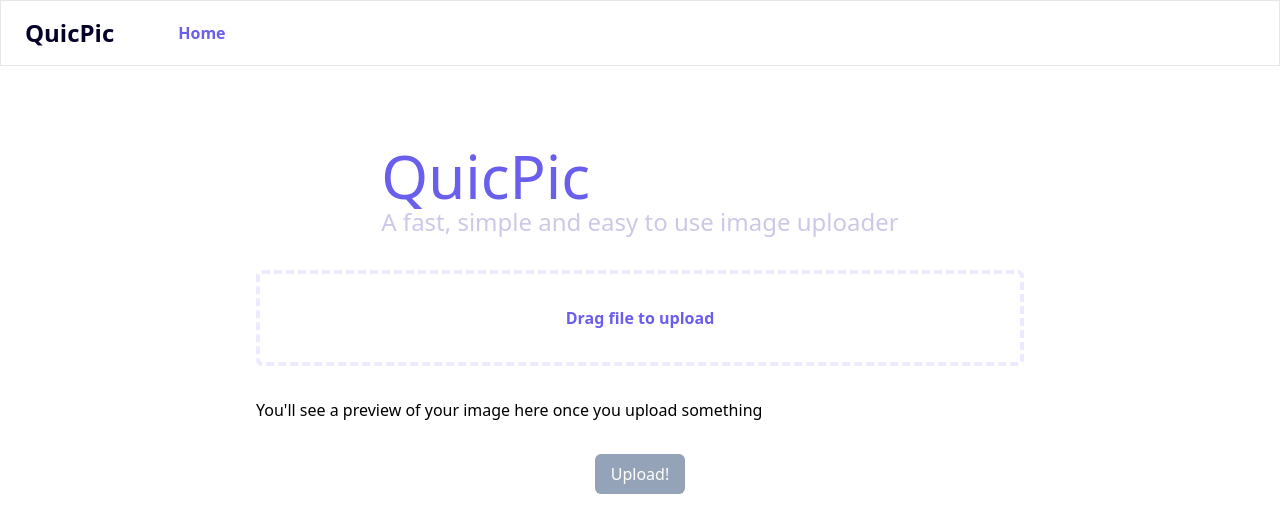
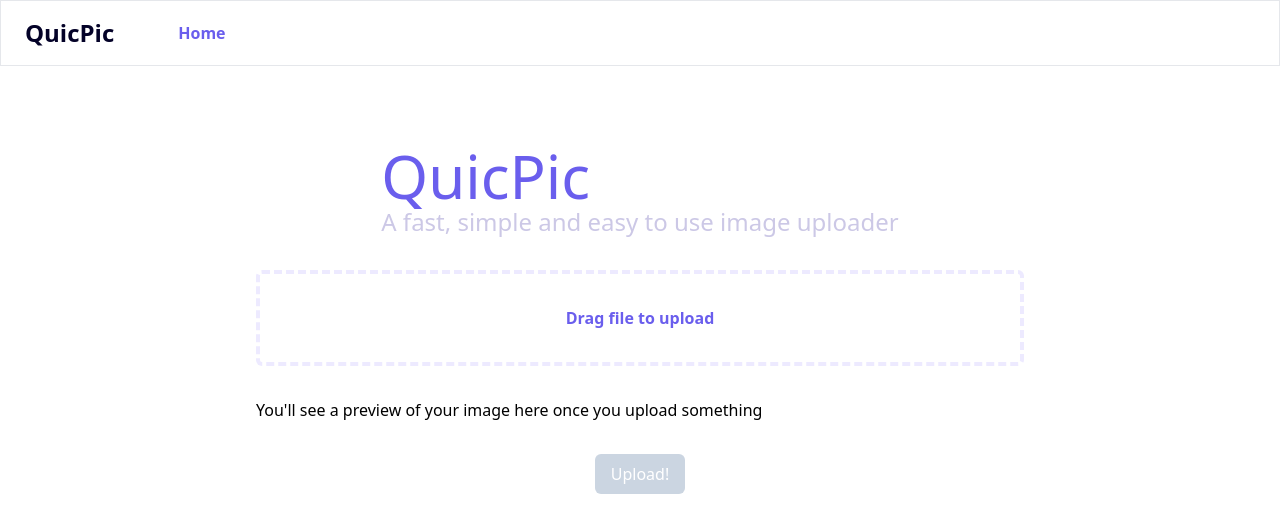
Before and after one commit to JoaquinGomez1/QuicPic, a Next.js app: page / in a window 1280 px wide. Shown: the top 532 px of the page. Built offline with nearby package versions, Linux system fonts and the light colour scheme.

Commit message:
chore: removed console log

```diff
--- a/src/components/Button/index.tsx
+++ b/src/components/Button/index.tsx
@@ -15,16 +15,15 @@ export const Button: FC<PropsWithChildren<Props>> = ({
   disabled,
   ...rest
 }) => {
-  console.log({ disabled });
-  const disabledClassName = disabled ? " bg-slate-300 cursor-not-allowed" : "";
+  const disabledClassName = disabled
+    ? " bg-slate-300 cursor-not-allowed"
+    : " bg-slate-400 cursor-pointer";
   return (
     <button
       onClick={onClick}
       disabled={disabled}
       className={
-        "px-4 py-2 bg-slate-400 text-white cursor-pointer rounded-md " +
-        className +
-        disabledClassName
+        "px-4 py-2 text-white rounded-md " + className + disabledClassName
       }
       {...rest}
     >
```
